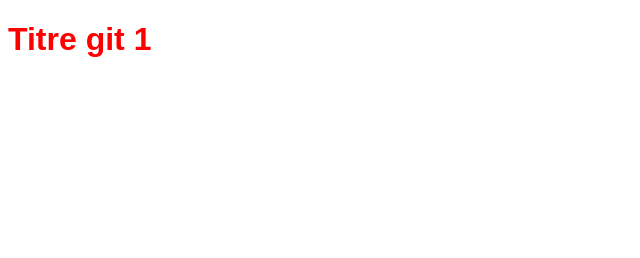
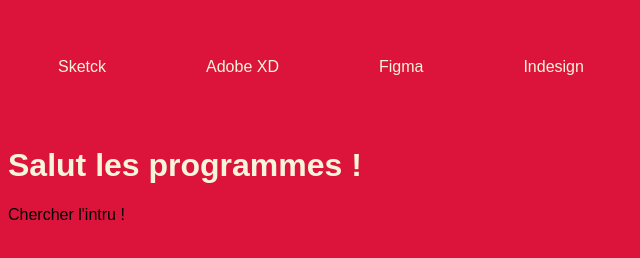
Before and after one commit to ludovgtb/toto, a website built with Parcel: page index.html in a window 1280 px wide. Shown: the whole page, without its empty margins (0-640 px from the left). Built offline with nearby package versions, Linux system fonts and the light colour scheme.

Commit message:
layout_design

```diff
--- a/index.html
+++ b/index.html
@@ -8,8 +8,18 @@
   <title>Git1</title>
 </head>
 
+<header>
+
+  <nav class="header_nav_menu"><div></div>
+  <div class="header_nav_menu_item">Sketck</div>
+  <div class="header_nav_menu_item">Adobe XD</div>
+  <div class="header_nav_menu_item">Figma</div>
+  <div class="header_nav_menu_item">Indesign</div>
+  </nav>
+</header>
+
 <body>
-<h1>Titre git 1</h1>
+<h1>Salut les programmes !</h1>
 </body>
-
+Chercher l'intru !
 </html>
--- a/styles.css
+++ b/styles.css
@@ -1,3 +1,13 @@
 * {font-family: sans-serif;}
 
-h1 {color: red;}
+h1 {color: beige;}
+
+body {background-color: crimson;}
+
+.header_nav_menu {display: flex;}
+
+.header_nav_menu_item {
+  display: flex;
+  padding: 50px;
+  color: beige;
+}
```
